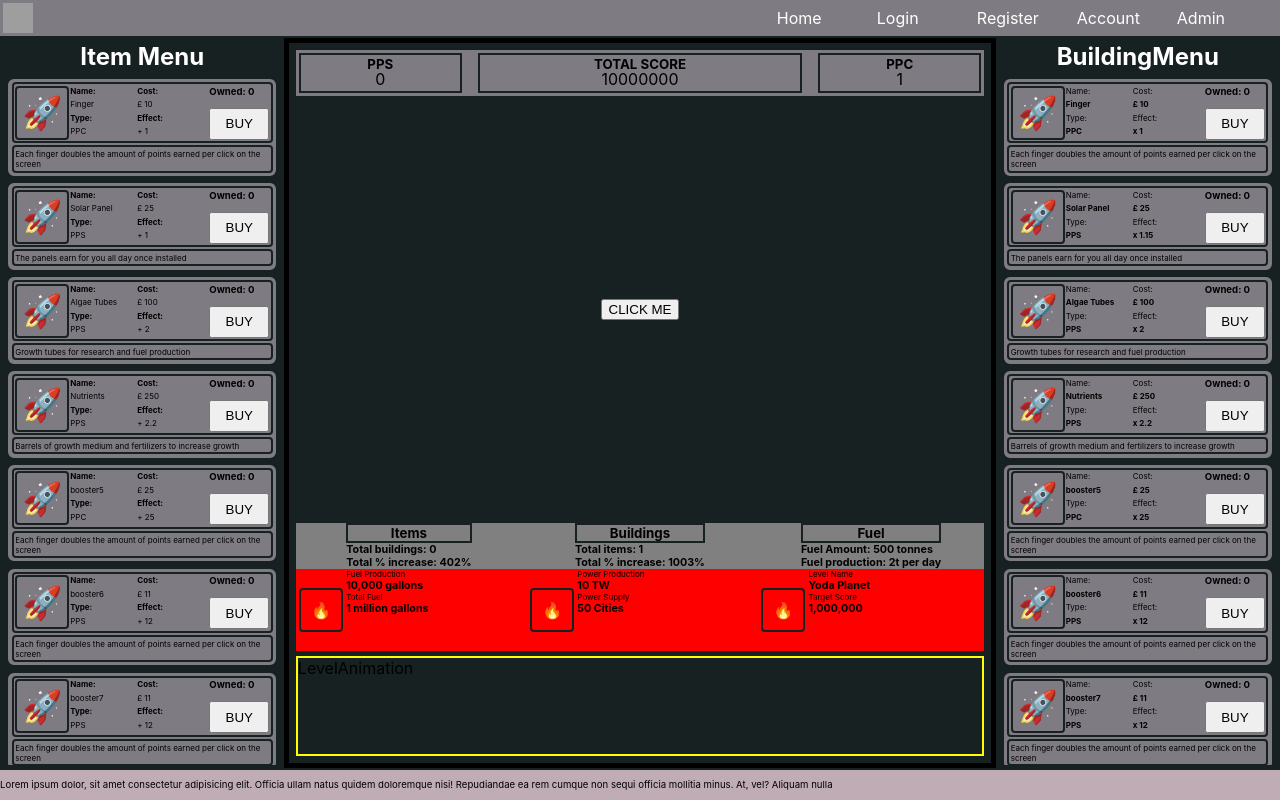
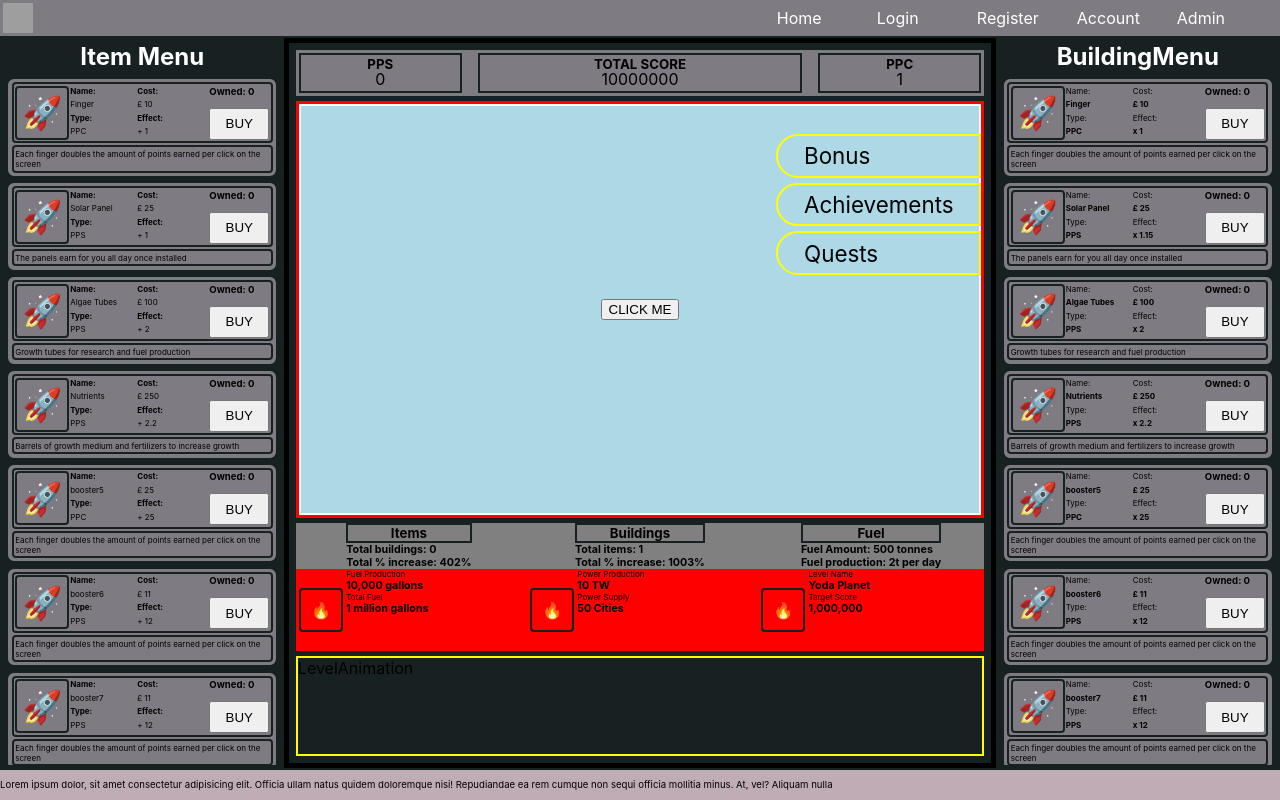
Before and after one commit to webdesignsbytom/bio-clicker-idle-game, a React (Create React App) app in the folder client/: page / in a window 1280 px wide. Built offline with nearby package versions, Linux system fonts and the light colour scheme; grey boxes are pictures that could not be loaded.

Commit message:
added panels

```diff
--- a/client/src/components/clicker/Clicker.jsx
+++ b/client/src/components/clicker/Clicker.jsx
@@ -21,8 +21,14 @@ function Clicker() {
   return (
     <>
       <section className='clicker__container'>
-        <button onClick={clickButton}>CLICK ME</button>
-        {/* <BonusMultiplier /> */}
+        <div className='clicker__section'>
+          <button onClick={clickButton}>CLICK ME</button>
+        </div>
+        <article className='special__container'>
+          <div className="special__link bonus">Bonus</div>
+          <div className="special__link achievements">Achievements</div>
+          <div className="special__link quest">Quests</div>
+        </article>
       </section>
     </>
   );
--- a/client/src/components/clicker/clicker.css
+++ b/client/src/components/clicker/clicker.css
@@ -1,5 +1,38 @@
 .clicker__container {
-    position: relative;
-    display: grid;
-    place-content: center;
+  border: 3px solid red;
+  background-color: lightblue;
+  position: relative;
+  display: grid;
 }
+
+.clicker__section {
+  border: 2px solid white;
+  display: grid;
+  place-content: center;
+}
+
+.special__container {
+  position: absolute;
+  right: 0;
+  top: 30px;
+  display: grid;
+  gap: 5px;
+}
+
+.special__link {
+    border: 2px solid yellow;
+    border-top-left-radius: 50px;
+    border-bottom-left-radius: 50px;
+    padding: 0.4rem 1.6rem;
+    font-size: 1.4rem;
+}
+
+.special__link:hover {
+    background-color: aquamarine;
+    border-color: blue;
+}
+
+.bonus {
+}
+.achievements {
+}
```
